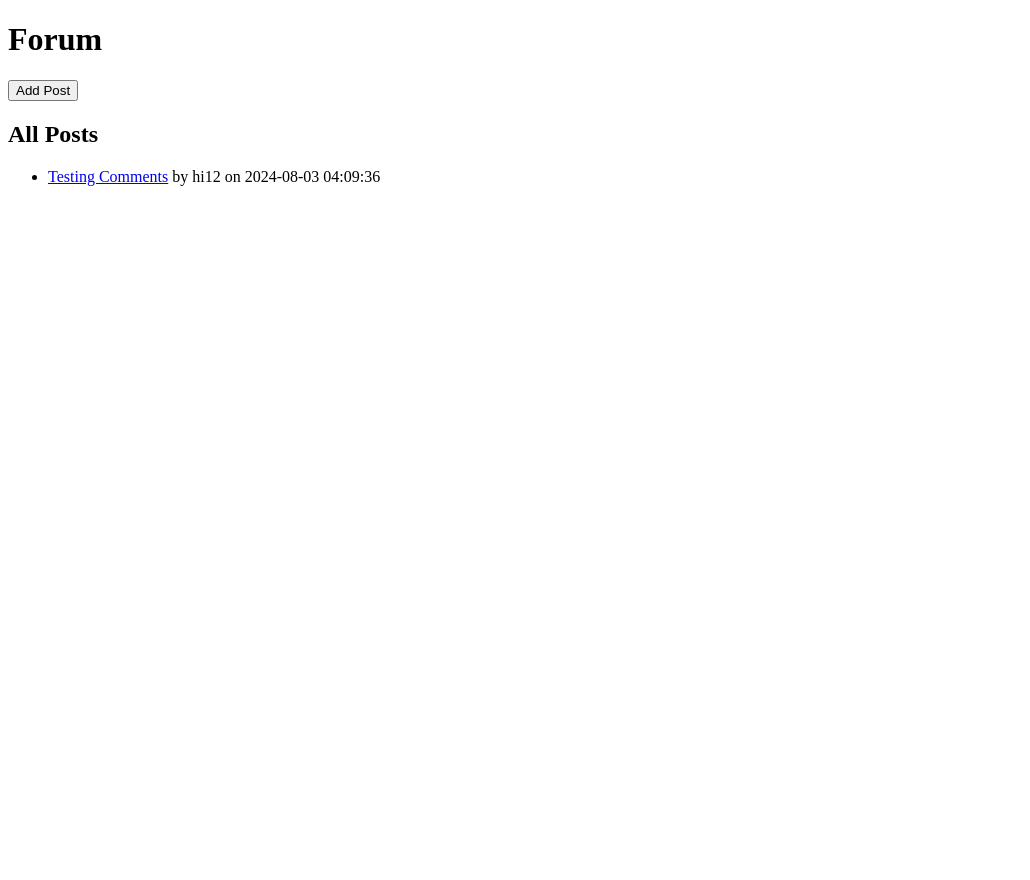
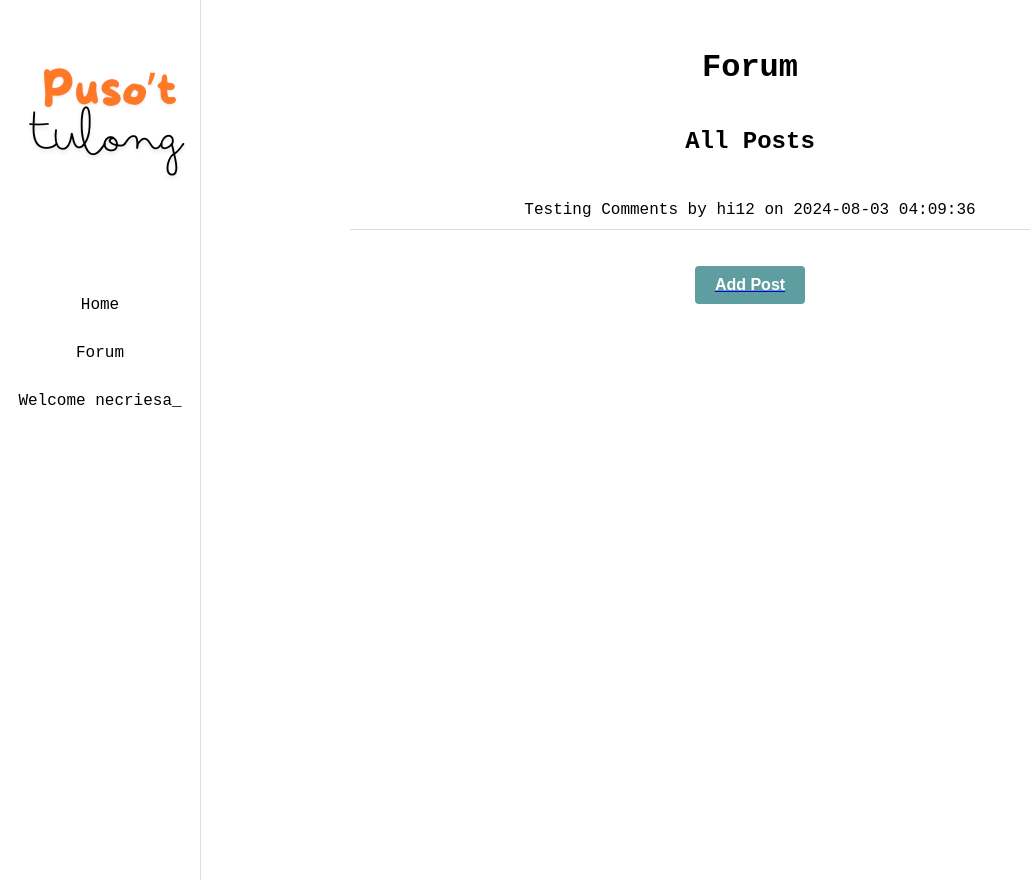
Before and after one commit to necriesa/puso-t-tulong, a Flask app: page /main in a window 1280 px wide. Shown: the whole page, without its empty margins (0-1030 px from the left). Run offline with Flask 3, Linux system fonts and the light colour scheme; a user stored in the database is signed in.

Commit message:
Comments completed

```diff
--- a/app.py
+++ b/app.py
@@ -113,7 +113,7 @@ class CommentForm(FlaskForm):
     submit = SubmitField('Comment')
 
 
-    submit = SubmitField("UserPost")
+    submit = SubmitField("Post Comment")
 #Routes
 
 #home page
--- /dev/null
+++ b/static/css/forum.css
@@ -0,0 +1,95 @@
+.sidebar {
+    position: fixed;
+    top: 0;
+    left: 0;
+    width: 200px;
+    height: 100%;
+    background-color: white;
+    border-right: 1px solid #ddd;
+    display: flex;
+    flex-direction: column;
+    padding-top: 20px;
+    font-family: 'Courier New', Courier, monospace;
+  }
+
+  .sidebar .logo {
+    text-align: center;
+    margin-left: -45px;
+    margin-bottom: 20px;
+  }
+
+  .sidebar ul {
+    list-style-type: none;
+    padding: 0;
+  }
+
+  .sidebar ul li {
+    padding: 15px;
+    text-align: center;
+  }
+
+  .sidebar ul li a {
+    text-decoration: none;
+    color: black;
+    display: block;
+  }
+
+  .sidebar ul li a:hover {
+    box-shadow: inset 0 -3px 0 0 coral;
+  }
+
+  .content {
+    margin-left: 220px;
+    padding: 20px;
+    font-family: 'Courier New', Courier, monospace;
+    display: flex;
+    flex-direction: column;
+    align-items: center;
+  }
+
+  h1, h2, p, .post-list {
+    text-align: center;
+  }
+
+  .post-list {
+    list-style-type: none;
+    padding: 0;
+    width: 100%;
+    max-width: 800px;
+  }
+
+  .post-list li {
+    padding: 10px;
+    border-bottom: 1px solid #ddd;
+  }
+
+  .post-list li a {
+    text-decoration: none;
+    color: black;
+  }
+
+  .post-list li a:hover {
+    color: coral;
+  }
+
+  .add-post-button {
+    display: block;
+    margin: 20px auto;
+    padding: 10px 20px;
+    font-size: 1rem;
+    font-weight: bold;
+    border: none;
+    border-radius: 4px;
+    color: white;
+    background-color: cadetblue;
+    cursor: pointer;
+    text-decoration: none;
+  }
+
+  .add-post-button:hover {
+    background-color: rgb(79, 133, 134);
+  }
+
+  .add-post-button:active {
+    transform: scale(0.98);
+  }
--- a/templates/forum.html
+++ b/templates/forum.html
@@ -1,24 +1,40 @@
-<!doctype html>
+<!DOCTYPE html>
 <html lang="en">
 <head>
     <meta charset="UTF-8">
     <meta name="viewport" content="width=device-width, initial-scale=1.0">
     <title>Forum</title>
+    <link rel="stylesheet" href="{{ url_for('static', filename='css/forum.css') }}">
 </head>
 <body>
+    <div class="sidebar">
+        <a href="/" class="logo"><img src="{{ url_for('static', filename='images/logov2.png') }}" class="logo"></a>
+        <ul>
+            <li><a href="/">Home</a></li>
+            <li><a href="/main">Forum</a></li>
+            {% if current_user.is_authenticated %}
+                <li><a href="/logout">Welcome {{ current_user.username }}</a></li>
+            {% else %}
+                <li><a href="/login">Login</a></li>
+            {% endif %}
+        </ul>
+    </div>
+
+    <div class="content">
         <h1>Forum</h1>
 
-    {% if current_user.is_authenticated %}
-        <a href="{{ url_for('add_post') }}"><button>Add Post</button></a>
-    {% endif %}
-
         <h2>All Posts</h2>
-    <ul>
+        <ul class="post-list">
             {% for post in posts %}
                 <li>
                     <a href="{{ url_for('view_post', post_id=post.id) }}">{{ post.title }}</a> by {{ post.user }} on {{ post.date_created.strftime('%Y-%m-%d %H:%M:%S') }}
                 </li>
             {% endfor %}
         </ul>
+
+        {% if current_user.is_authenticated %}
+            <a href="{{ url_for('add_post') }}"><button class="add-post-button">Add Post</button></a>
+        {% endif %}
+    </div>
 </body>
 </html>
```
Also changed, not shown: templates/view_post.html (+16 -0 lines), instance/comments.db, instance/information.db. Lines whose indentation alone changed are shown as unchanged.
